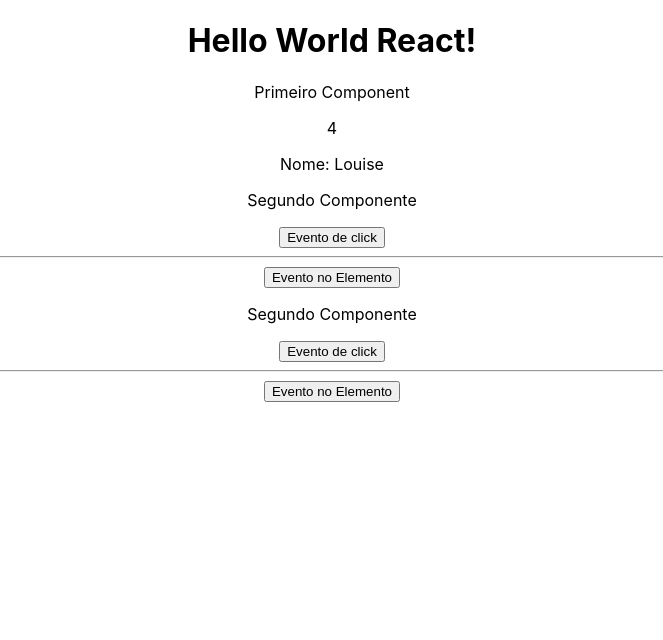
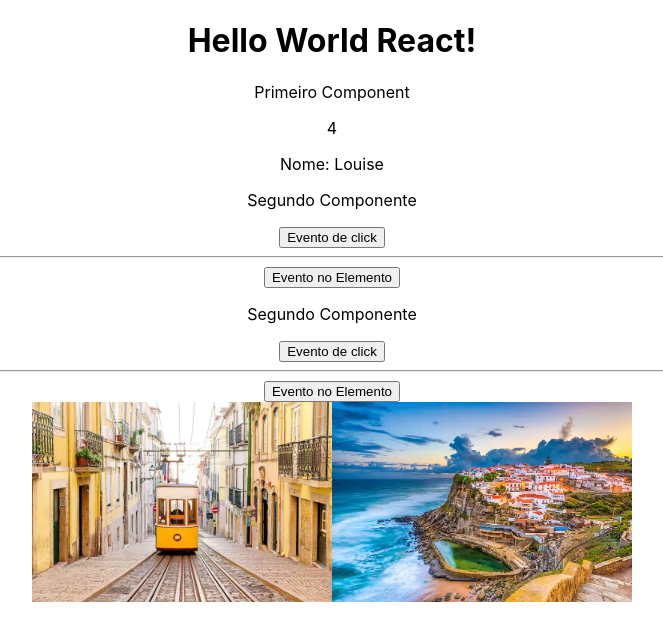
Before and after one commit to louisecastrof/Projects_and_Studies, a React (Create React App) app in the folder React/1_INTRO/hello-world/: page / in a window 1280 px wide. Shown: the top 640 px of the page, without its empty margins (308-971 px from the left). Built offline with nearby package versions, Linux system fonts and the light colour scheme.

Commit message:
:sparkles: add image

```diff
--- a/React/1_INTRO/hello-world/src/App.js
+++ b/React/1_INTRO/hello-world/src/App.js
@@ -2,6 +2,7 @@ import logo from './logo.svg';
 import './App.css';
 import FirstComponent from './components/FirstComponent';
 import AnotherComponent from './components/AnotherComponent';
+import Images from './components/Images';
 
 function App() {
   return (
@@ -9,6 +10,7 @@ function App() {
       <h1> Hello World React!</h1>
       <FirstComponent />
       < AnotherComponent />
+      <Images/ >
     </div>
   );
 }
--- /dev/null
+++ b/React/1_INTRO/hello-world/src/components/Images.js
@@ -0,0 +1,11 @@
+import lisbon from '../assets/f5.jpg'
+
+const Images = () => {
+    return (
+        <div>
+            <img src="/f2.jpeg" a />
+            <img src={lisbon} />
+        </div>
+    )
+}
+export default Images
--- a/React/1_INTRO/hello-world/src/index.css
+++ b/React/1_INTRO/hello-world/src/index.css
@@ -11,3 +11,8 @@ code {
   font-family: source-code-pro, Menlo, Monaco, Consolas, 'Courier New',
     monospace;
 }
+
+
+img{
+  width: 300px;
+}
```
Also changed, not shown: React/1_INTRO/hello-world/public/f2.jpeg (added), React/1_INTRO/hello-world/src/assets/f5.jpg (added).
